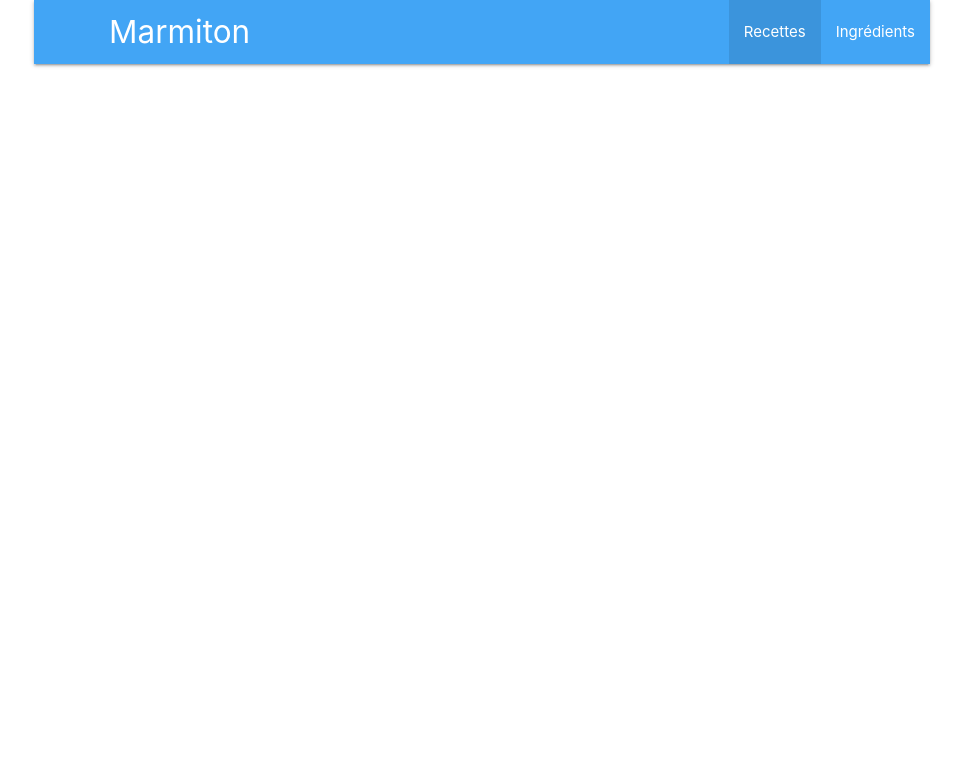
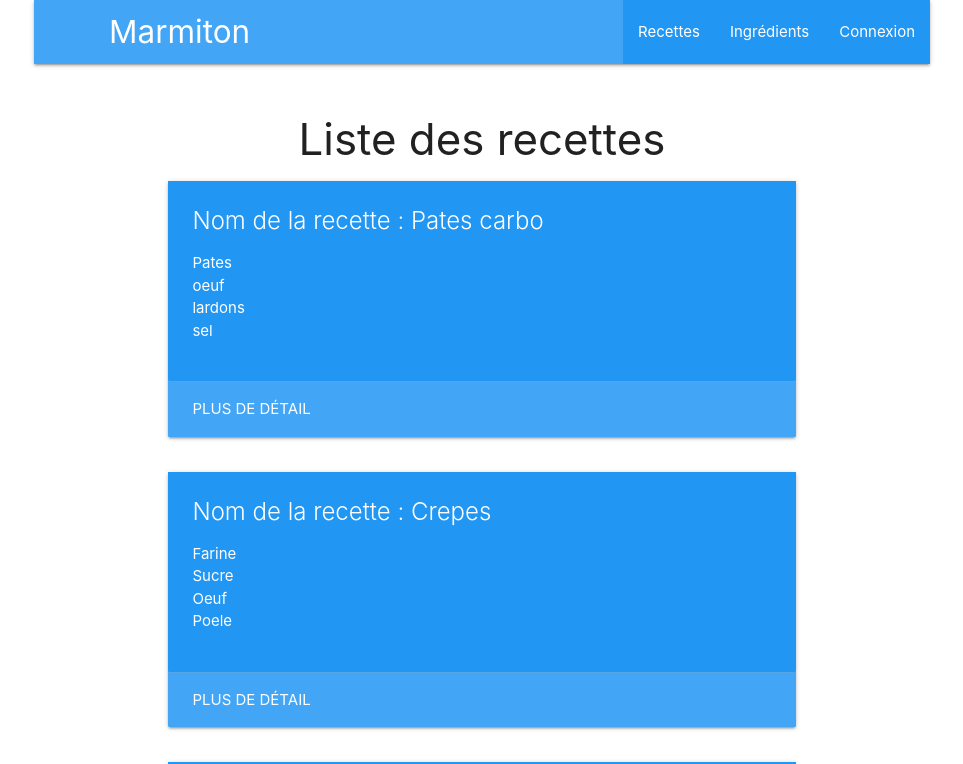
Before and after one commit to MartinSanchezIut/Master1-GL-S2, an Angular app in the folder HAI806-ArchiWeb/Angular/Marmiton/: page / in a window 1280 px wide. Shown: the top 764 px of the page, without its empty margins (158-1121 px from the left). Built offline with nearby package versions, Linux system fonts and the light colour scheme.

Commit message:
avancement angular

```diff
--- a/HAI806-ArchiWeb/Angular/Marmiton/src/app/app.component.html
+++ b/HAI806-ArchiWeb/Angular/Marmiton/src/app/app.component.html
@@ -1,17 +1,16 @@
-<script src="../assets/JS/script.js"></script>
-
-
 <!-- Navbar pour autres ecrans -->
 <nav class="hide-on-large-only">
   <div class="nav-wrapper blue lighten-1">
-    <a id="logoTrigger" href="" class="brand-logo center"> {{ title }} </a>
+    <a id="logoTrigger" class="brand-logo center unclickableLink" (click)="showHideMenu()">
+      <i class="material-icons tiny">toc</i>  {{ title }} </a>
   </div>
 </nav>
-<nav class="hide-on-large-only " > <!-- hide -->
+<nav id="hideAbleMenu" class="hide-on-large-only hide" > <!-- hide -->
   <div class="nav-wrapper blue lighten-1">
     <ul class="center container">
-      <li class="active"><a href="#">Recettes</a></li>
-      <li><a href="#">Ingrédients</a></li>
+      <li class="blue"><a href="#">Recettes</a></li>
+      <li class="blue"><a href="#">Ingrédients</a></li>
+      <li class="blue"><a href="#">Connexion</a></li>
     </ul>
   </div>
 </nav>
@@ -20,14 +19,17 @@
   <!-- Navbar pour grand écran -->
 <nav class="hide-on-med-and-down container">
   <div class="nav-wrapper blue lighten-1">
-    <a href="/" class="brand-logo left" style="padding-left: 75px;"> {{ title }} </a>
+    <a class="brand-logo left unclickableLink" style="padding-left: 75px;"> {{ title }} </a>
     <ul class="right">
-      <li class="active"><a href="#">Recettes</a></li>
-      <li><a href="#">Ingrédients</a></li>
+      <li class="blue"><a href="#">Recettes</a></li>
+      <li class="blue"><a href="#">Ingrédients</a></li>
+      <li class="blue"><a href="#">Connexion</a></li>
     </ul>
   </div>
 </nav>
+<br>
 
 
+<app-list-recettes></app-list-recettes>
 
 <router-outlet></router-outlet>
--- a/HAI806-ArchiWeb/Angular/Marmiton/src/app/app.component.ts
+++ b/HAI806-ArchiWeb/Angular/Marmiton/src/app/app.component.ts
@@ -7,4 +7,16 @@
 })
 export class AppComponent {
   title = 'Marmiton';
+
+
+  showHideMenu() {
+    let menu = document.getElementById("hideAbleMenu");
+    if (menu?.classList.contains("hide")) {
+      menu.classList.remove("hide");
+    }else {
+      if (menu != null) {
+        menu.classList.add("hide");
+      }
+    }
+  }
 }
--- a/HAI806-ArchiWeb/Angular/Marmiton/src/app/app.module.ts
+++ b/HAI806-ArchiWeb/Angular/Marmiton/src/app/app.module.ts
@@ -3,10 +3,12 @@
 
 import { AppRoutingModule } from './app-routing.module';
 import { AppComponent } from './app.component';
+import { ListRecettesComponent } from './list-recettes/list-recettes.component';
 
 @NgModule({
   declarations: [
-    AppComponent
+    AppComponent,
+    ListRecettesComponent
   ],
   imports: [
     BrowserModule,
--- /dev/null
+++ b/HAI806-ArchiWeb/Angular/Marmiton/src/app/list-recettes/list-recettes.component.html
@@ -0,0 +1,25 @@
+
+<div class="container">
+    <div class="container">
+
+        <h3 class="center">Liste des recettes</h3>
+
+
+        <div class="row" *ngFor="let x of recettes">
+            <div class="card blue lighten-1">
+                <div class="card-content blue white-text">
+                <span class="card-title">Nom de la recette : {{x.name}} </span>
+
+                <ul>
+                    <li *ngFor="let i of x.ingredients"><p> {{i}} </p>   </li>
+                </ul>
+
+                </div>
+                <div class="card-action">
+                <a href="#" class="white-text">Plus de détail</a>
+                </div>
+            </div>
+        </div>
+
+    </div>
+</div>
--- /dev/null
+++ b/HAI806-ArchiWeb/Angular/Marmiton/src/app/list-recettes/list-recettes.component.ts
@@ -0,0 +1,20 @@
+import { Component, OnInit } from '@angular/core';
+
+@Component({
+  selector: 'app-list-recettes',
+  templateUrl: './list-recettes.component.html',
+  styleUrls: ['./list-recettes.component.css']
+})
+export class ListRecettesComponent implements OnInit {
+
+  recettes = [{"name" : "Pates carbo", "ingredients" : ["Pates", "oeuf", "lardons", "sel"]},
+          {"name" : "Crepes", "ingredients" : ["Farine", "Sucre", "Oeuf", "Poele"]},
+          {"name" : "Test", "ingredients" : ["a", "b", "c", "d"]}
+  ];
+
+  constructor() { }
+
+  ngOnInit(): void {
+  }
+
+}
--- a/HAI806-ArchiWeb/Angular/Marmiton/src/assets/JS/script.js
+++ /dev/null
@@ -1,3 +0,0 @@
-var logoTrigger = document.getElementById("logoTrigger");
-console.log(logoTrigger);
-logoTrigger.addEventListener('click', function(){ alert('blah');}, false);
--- a/HAI806-ArchiWeb/Angular/Marmiton/src/index.html
+++ b/HAI806-ArchiWeb/Angular/Marmiton/src/index.html
@@ -13,7 +13,7 @@
 
   <!-- Compiled and minified JavaScript -->
   <script src="https://cdnjs.cloudflare.com/ajax/libs/materialize/1.0.0/js/materialize.min.js"></script>
-
+  <link href="https://fonts.googleapis.com/icon?family=Material+Icons" rel="stylesheet">
 
   <!-- <script src="./assets/JS/script.js"></script> -->
 </head>
--- a/HAI806-ArchiWeb/Angular/Marmiton/src/styles.css
+++ b/HAI806-ArchiWeb/Angular/Marmiton/src/styles.css
@@ -0,0 +1,3 @@
+.unclickableLink {
+    cursor: pointer;
+}
```
Also changed, not shown: HAI806-ArchiWeb/Angular/Marmiton/src/app/list-recettes.service.ts (added, +9 -0 lines), HAI806-ArchiWeb/Angular/Marmiton/src/app/list-recettes/list-recettes.component.css (added), 2 other files (tests, documents, lock files or other folders).
